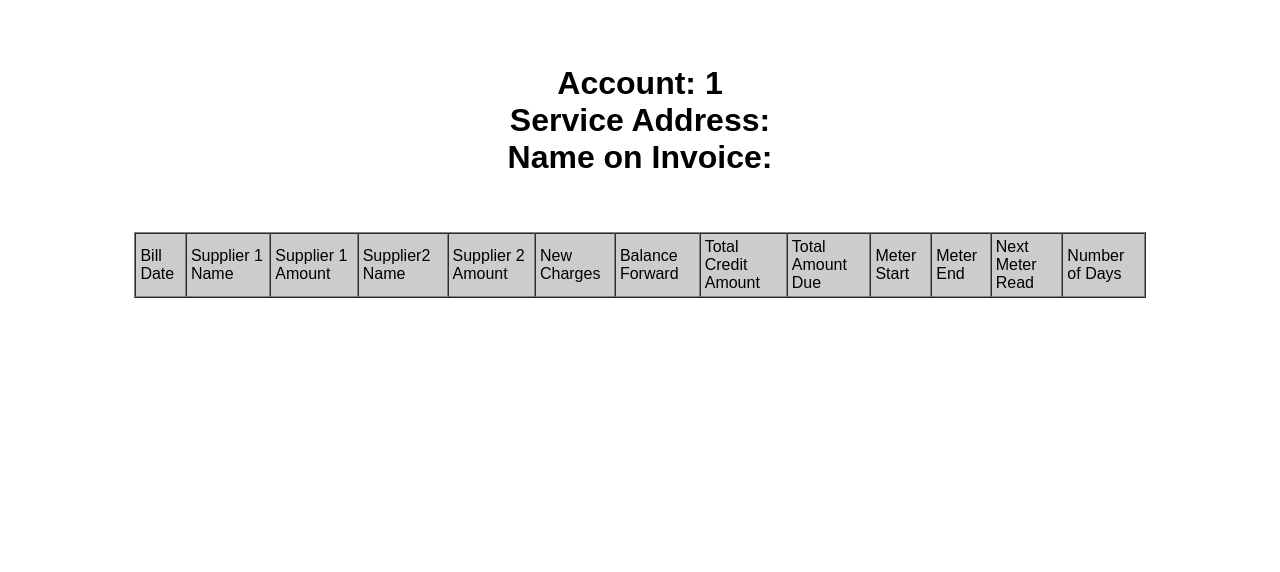
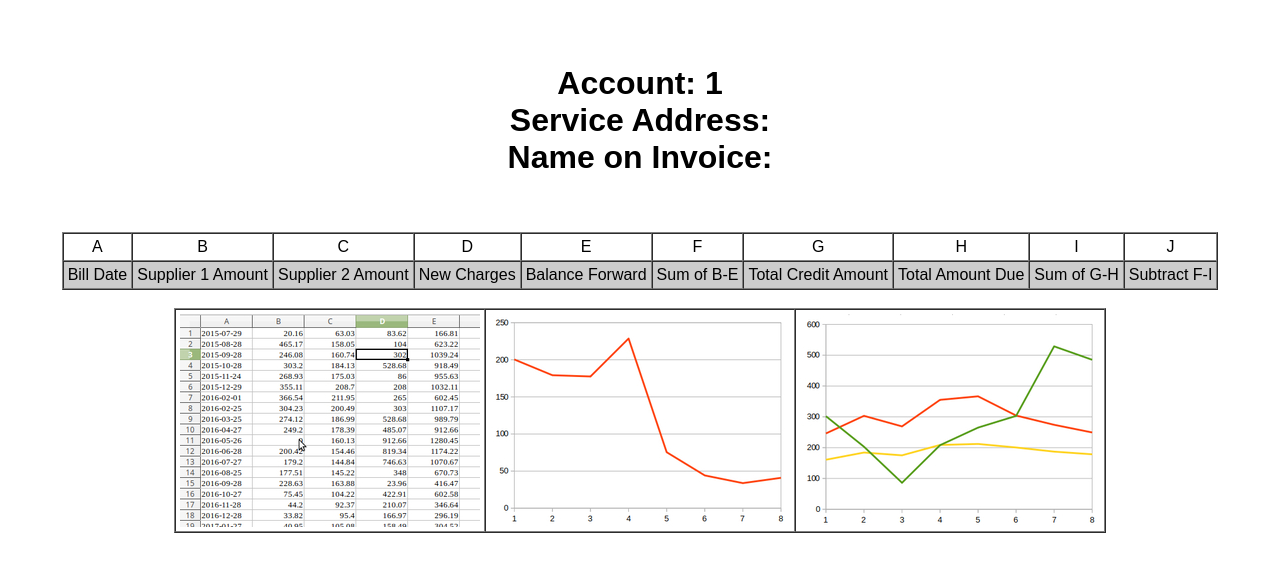
Before and after one commit to hpierce/demo, a PHP site: page /display.php?number=1 in a window 1280 px wide. Shown: the top 572 px of the page. Run offline with PHP 8.4, Linux system fonts and the light colour scheme; data that the repository does not hold is empty; a stand-in replaces the project's code that opens the database connection.

Commit message:
rewrites

```diff
--- a/display.php
+++ b/display.php
@@ -41,8 +41,9 @@
 	echo "<html>
 <head>
 <title>Account $number</title>
-</head>
-<body bgcolor=ffffff><font face=arial,helvetica><br><br>
+</head>\n";
+
+echo "<body bgcolor=ffffff><font face=arial,helvetica><br><br>
 <h1 align=center>Account: $number<br>
 Service Address: $sa<br>
 Name on Invoice: $noi<br>
@@ -52,7 +53,7 @@ Name on Invoice: $noi<br>
 #	Display
 #
 #---------------------------------------------------------------------------
-	$query = "select * from main where account_number = '$number' order by filename";
+	$query = "select * from main where account_number = '$number' order by bill_date";
 	$result = mysqli_query($db, $query);
 	$num_results = mysqli_num_rows($result);
 #---------------------------------------------------------------------------
@@ -61,51 +62,51 @@ Name on Invoice: $noi<br>
 #
 #---------------------------------------------------------------------------
 	echo "<center>
-<p><table border=1 cellspacing=0 cellpadding=4 width=80%>
+<p><table border=1 cellspacing=0 cellpadding=4>
+<tr><td align=center>A</td><td align=center>B</td>
+<td align=center>C</td><td align=center>D</td>
+<td align=center>E</td><td align=center>F</td>
+<td align=center>G</td> <td align=center>H</td><td align=center>I</td><td align=center>J</td></tr>
 <tr><td bgcolor=cccccc align=left>Bill Date</td>
-<td bgcolor=cccccc align=left>Supplier 1 Name</td><td bgcolor=cccccc align=left>Supplier 1 Amount</td><td bgcolor=cccccc align=left>Supplier2 Name</td><td bgcolor=cccccc align=left>Supplier 2 Amount</td>
-<td bgcolor=cccccc align=left>New Charges</td><td bgcolor=cccccc align=left>Balance Forward</td><td bgcolor=cccccc align=left>Total Credit Amount</td><td bgcolor=cccccc align=left>Total Amount Due</td>
-<td bgcolor=cccccc align=left>Meter Start</td><td bgcolor=cccccc align=left>Meter End</td><td bgcolor=cccccc align=left>Next Meter Read</td>
-<td bgcolor=cccccc align=left>Number of Days</td></font></tr>\n";
+<td bgcolor=cccccc align=left>Supplier 1 Amount</td>
+<td bgcolor=cccccc align=left>Supplier 2 Amount</td>
+<td bgcolor=cccccc align=left>New Charges</td>
+<td bgcolor=cccccc align=left>Balance Forward</td>
+<td bgcolor=cccccc align=left>Sum of B-E</td>
+<td bgcolor=cccccc align=left>Total Credit Amount</td>
+<td bgcolor=cccccc align=left>Total Amount Due</td>
+<td bgcolor=cccccc align=left>Sum of G-H</td>
+<td bgcolor=cccccc align=left>Subtract F-I</td>
+</tr>\n";
 #---------------------------------------------------------------------------
 #
 #	Data
 #
 #---------------------------------------------------------------------------
-
 	for ($i=0; $i <$num_results; $i++)
 	{
 		$row = mysqli_fetch_array($result);
-		echo '<tr><td><a href=MD/';
-		echo stripslashes($row['filename']);
-		echo '>';
-		echo stripslashes($row['bill_date']);
-		echo '</a><br></td><td>';
-		echo stripslashes($row['supplier1_name']);
-		echo '<br></td><td>';
-		echo stripslashes($row['supplier1_amount']);
-		echo '<br></td><td>';
-		echo stripslashes($row['supplier2_name']);
-		echo '<br></td><td>';
-		echo stripslashes($row['supplier2_amount']);
-		echo '<br></td><td>';
-		echo stripslashes($row['new_charges']);
-		echo '<br></td><td>';
-		echo stripslashes($row['balance_forward']);
-		echo '<br></td><td>';
-		echo stripslashes($row['total_credit_amount']);
-		echo '<br></td><td>';
-		echo stripslashes($row['total_amount_due']);
-		echo '<br></td><td>';
-		echo stripslashes($row['meter_start']);
-		echo '<br></td><td>';
-		echo stripslashes($row['meter_end']);
-		echo '<br></td><td>';
-		echo stripslashes($row['next_meter_read']);
-		echo '<br></td><td>';
-		echo stripslashes($row['number_of_days']);
-		echo "<br></td></tr>\n";
+		$fn = stripslashes($row['filename']);
+		$bd = stripslashes($row['bill_date']);
+		$sup1 = stripslashes($row['supplier1_amount']);
+		$sup2 = stripslashes($row['supplier2_amount']);
+		$new = stripslashes($row['new_charges']);
+		$bf = stripslashes($row['balance_forward']);
+		$billa = $sup1 + $sup2 + $new + $bf;
+
+		$tca = stripslashes($row['total_credit_amount']);
+		$tad = stripslashes($row['total_amount_due']);
+		$billb = $tca + $tad;
+
+		$good = abs(round($billa - $billb,2));
+
+		echo "<tr><td><a href=files/$fn>$bd</a></td><td>$sup1</td><td>$sup2</td><td>$new</td><td>$bf</td><td>$billa</td><td>$tca</td><td>$tad</td><td>$billb</td><td>$good</td></tr>";
 	}
-	echo "</table></center>\n";
-	echo "<br><br></body></html>\n";
+	echo "</table>
+<br><table border=1 cellspacing=0 cellpadding=4>
+<tr><td><img src=images/accounting.jpg></td>
+<td><img src=images/cost.jpg></td>
+<td><img src=images/comparison.jpg></td></tr>
+</table>
+<br><br></body></html>\n";
 ?>
```
Also changed, not shown: index.php (+42 -45 lines), images/accounting.jpg (added), images/baccounting.jpg (added), images/bcomparison.jpg (added), images/bcost.jpg (added), images/comparison.jpg (added), images/cost.jpg (added), 1 other file.
